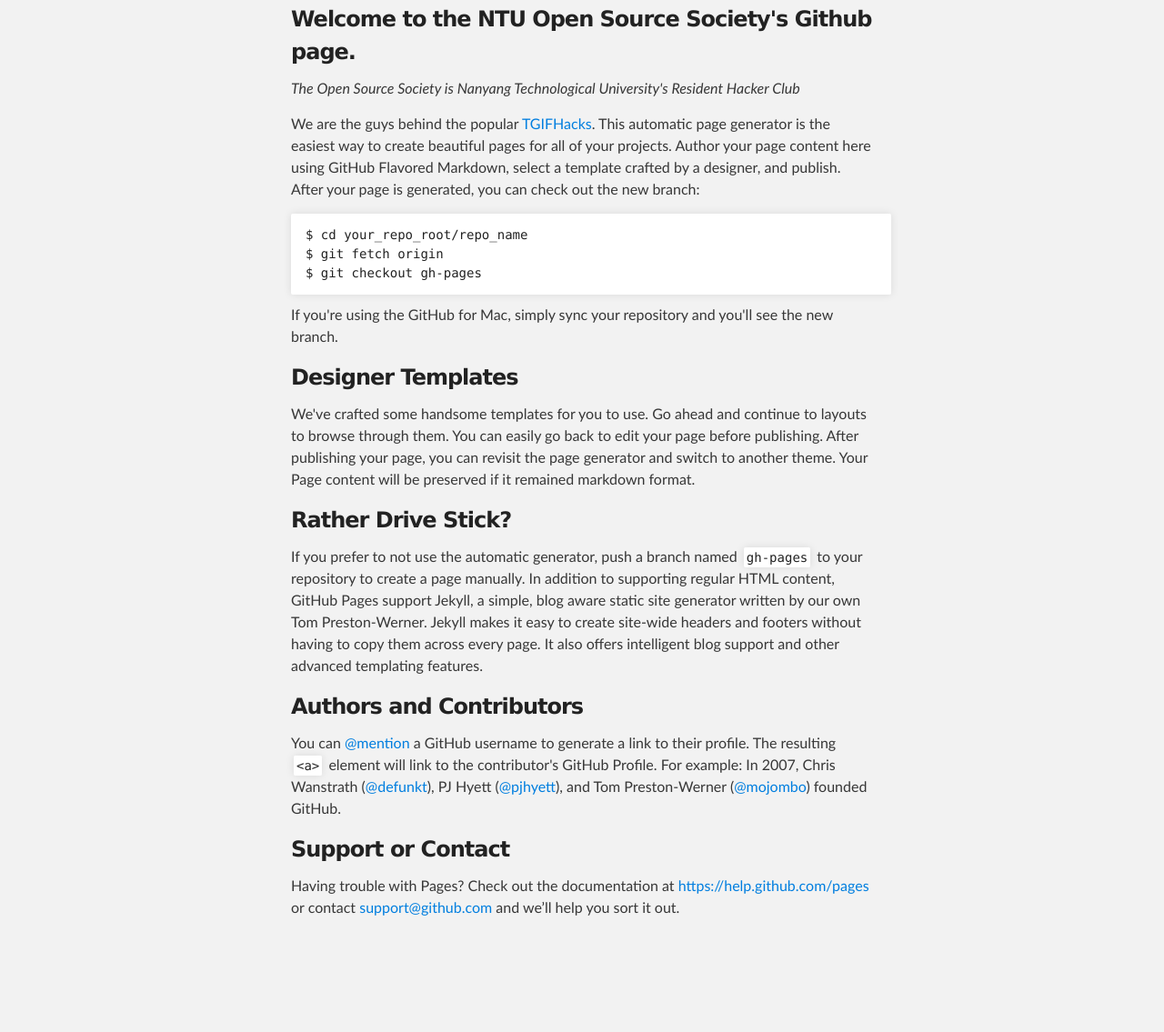
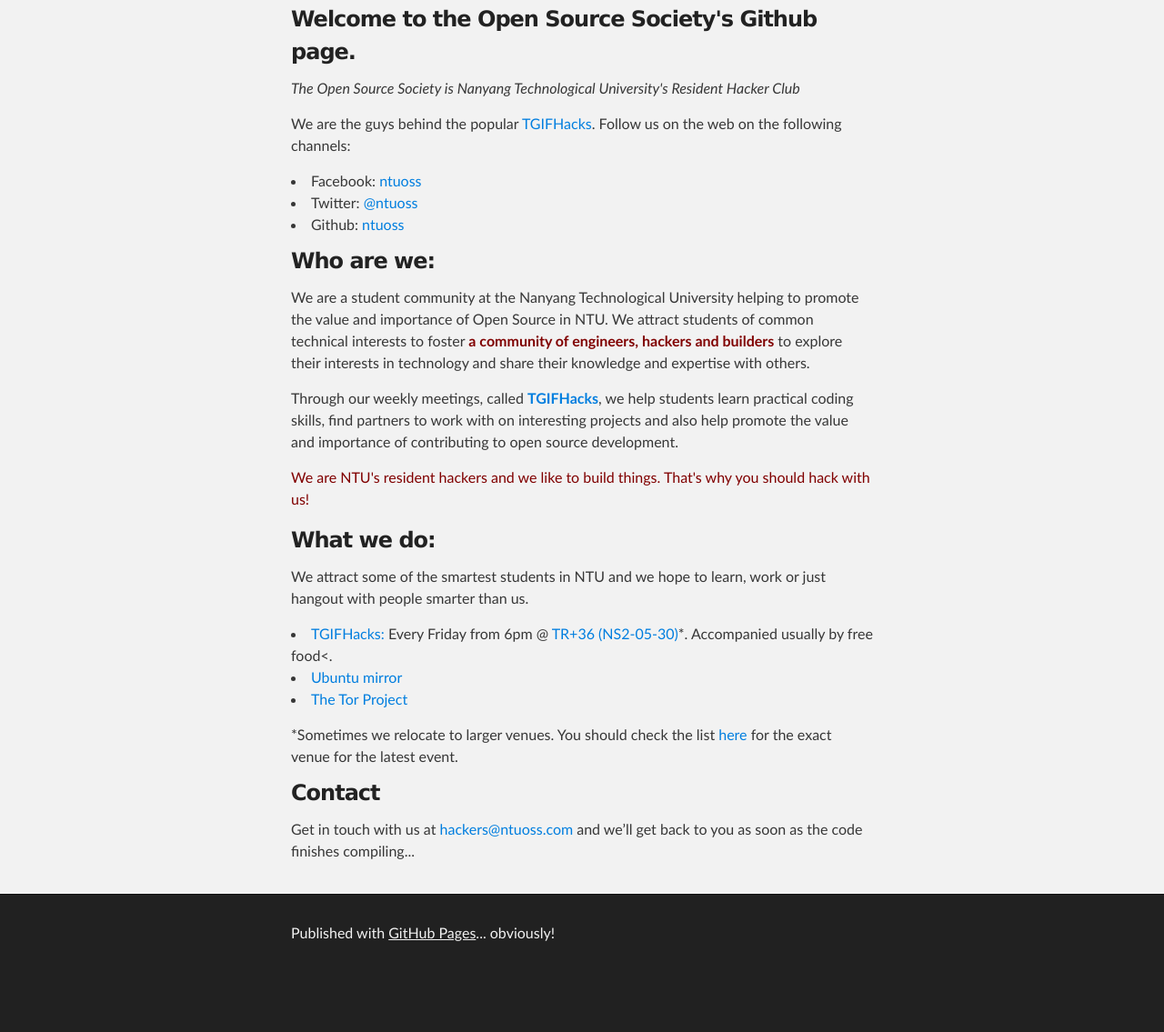
Before and after one commit to kenrick95/ntuoss.github.io, a plain HTML site: page index.html in a window 1280 px wide. Shown: the part 320-1455 px from the top of the page at 91% size. After the commit the page ends 1393 px from the top, so only its background shows below. Drawn offline with Linux system fonts and the light colour scheme.

Commit message:
Updated page

```diff
--- a/index.html
+++ b/index.html
@@ -28,45 +28,47 @@
     <div id="main_content_wrap" class="outer">
       <section id="main_content" class="inner">
         <h3>
-<a id="welcome-to-the-ntu-open-source-societys-github-page" class="anchor" href="#welcome-to-the-ntu-open-source-societys-github-page" aria-hidden="true"><span class="octicon octicon-link"></span></a>Welcome to the NTU Open Source Society's Github page.</h3>
+<a id="welcome-to-the-ntu-open-source-societys-github-page" class="anchor" href="#welcome-to-the-ntu-open-source-societys-github-page" aria-hidden="true"><span class="octicon octicon-link"></span></a>Welcome to the Open Source Society's Github page.</h3>
 
 <p><em>The Open Source Society is Nanyang Technological University's Resident Hacker Club</em></p>
 
-<p>We are the guys behind the popular <a href="http://www.ntuoss.com/tgifhacks/">TGIFHacks</a>. This automatic page generator is the easiest way to create beautiful pages for all of your projects. Author your page content here using GitHub Flavored Markdown, select a template crafted by a designer, and publish. After your page is generated, you can check out the new branch:</p>
-
-<pre><code>$ cd your_repo_root/repo_name
-$ git fetch origin
-$ git checkout gh-pages
-</code></pre>
-
-<p>If you're using the GitHub for Mac, simply sync your repository and you'll see the new branch.</p>
+<p>We are the guys behind the popular <a href="http://www.ntuoss.com/tgifhacks/">TGIFHacks</a>. Follow us on the web on the following channels:
+  <li>Facebook: <a href="https://www.facebook.com/ntuoss">ntuoss</a></li>
+  <li>Twitter: <a href="https://twitter.com/ntuoss">@ntuoss</a></li>
+  <li>Github: <a href="https://github.com/ntuoss">ntuoss</a></li>
 
 <h3>
-<a id="designer-templates" class="anchor" href="#designer-templates" aria-hidden="true"><span class="octicon octicon-link"></span></a>Designer Templates</h3>
+<a id="designer-templates" class="anchor" href="#designer-templates" aria-hidden="true"><span class="octicon octicon-link"></span></a>Who are we:</h3>
 
-<p>We've crafted some handsome templates for you to use. Go ahead and continue to layouts to browse through them. You can easily go back to edit your page before publishing. After publishing your page, you can revisit the page generator and switch to another theme. Your Page content will be preserved if it remained markdown format.</p>
+<p>We are a student community at the Nanyang Technological University helping to promote the value and importance of Open Source in NTU. We attract students of common technical interests to foster <strong style = "color:#800000;">a community of engineers, hackers and builders</strong> to explore their interests in technology and share their knowledge and expertise with others.</p>
+
+<p>Through our weekly meetings, called <strong><a href="http://www.ntuoss.com/tgifhacks/" >TGIFHacks</a></strong>, we help students learn practical coding skills, find partners to work with on interesting projects and also help promote the value and importance of contributing to open source development.</p>
+
+<p style = "color:#800000;">We are NTU's resident hackers and we like to build things. That's why you should hack with us!</p>
 
 <h3>
-<a id="rather-drive-stick" class="anchor" href="#rather-drive-stick" aria-hidden="true"><span class="octicon octicon-link"></span></a>Rather Drive Stick?</h3>
+<a id="rather-drive-stick" class="anchor" href="#rather-drive-stick" aria-hidden="true"><span class="octicon octicon-link"></span></a>What we do:</h3>
 
-<p>If you prefer to not use the automatic generator, push a branch named <code>gh-pages</code> to your repository to create a page manually. In addition to supporting regular HTML content, GitHub Pages support Jekyll, a simple, blog aware static site generator written by our own Tom Preston-Werner. Jekyll makes it easy to create site-wide headers and footers without having to copy them across every page. It also offers intelligent blog support and other advanced templating features.</p>
+<p>
+  We attract some of the smartest students in NTU and we hope to learn, work or just hangout with people smarter than us.
+  <li><a href="http://www.ntuoss.com/tgifhacks/">TGIFHacks: </a>Every Friday from 6pm @ <a href="http://maps.ntu.edu.sg/m?q=Tutorial%20Room%20+%2037&fs=s">TR+36 (NS2-05-30)</a>*. Accompanied usually by free food<.</li>
+  <li><a href="http://oss.sce.ntu.edu.sg/">Ubuntu mirror </a></li>
+  <li><a href="http://torproject.ntuoss.com/">The Tor Project </a></li>
+</p>
+
+<small>*Sometimes we relocate to larger venues. You should check the list <a href="https://www.facebook.com/ntuoss/events">here</a> for the exact venue for the latest event.</small>
 
 <h3>
-<a id="authors-and-contributors" class="anchor" href="#authors-and-contributors" aria-hidden="true"><span class="octicon octicon-link"></span></a>Authors and Contributors</h3>
+<a id="support-or-contact" class="anchor" href="#support-or-contact" aria-hidden="true"><span class="octicon octicon-link"></span></a>Contact</h3>
 
-<p>You can <a href="https://github.com/blog/821" class="user-mention">@mention</a> a GitHub username to generate a link to their profile. The resulting <code>&lt;a&gt;</code> element will link to the contributor's GitHub Profile. For example: In 2007, Chris Wanstrath (<a href="https://github.com/defunkt" class="user-mention">@defunkt</a>), PJ Hyett (<a href="https://github.com/pjhyett" class="user-mention">@pjhyett</a>), and Tom Preston-Werner (<a href="https://github.com/mojombo" class="user-mention">@mojombo</a>) founded GitHub.</p>
-
-<h3>
-<a id="support-or-contact" class="anchor" href="#support-or-contact" aria-hidden="true"><span class="octicon octicon-link"></span></a>Support or Contact</h3>
-
-<p>Having trouble with Pages? Check out the documentation at <a href="https://help.github.com/pages">https://help.github.com/pages</a> or contact <a href="mailto:support@github.com">support@github.com</a> and we’ll help you sort it out.</p>
+<p>Get in touch with us at <a href="mailto:hackers@ntuoss.com">hackers@ntuoss.com</a> and we’ll get back to you as soon as the code finishes compiling...</p>
       </section>
     </div>
 
     <!-- FOOTER  -->
     <div id="footer_wrap" class="outer">
       <footer class="inner">
-        <p>Published with <a href="http://pages.github.com">GitHub Pages</a></p>
+        <p>Published with <a href="http://pages.github.com">GitHub Pages</a>... obviously!</p>
       </footer>
     </div>
 
```
Also changed, not shown: 1 other file.
